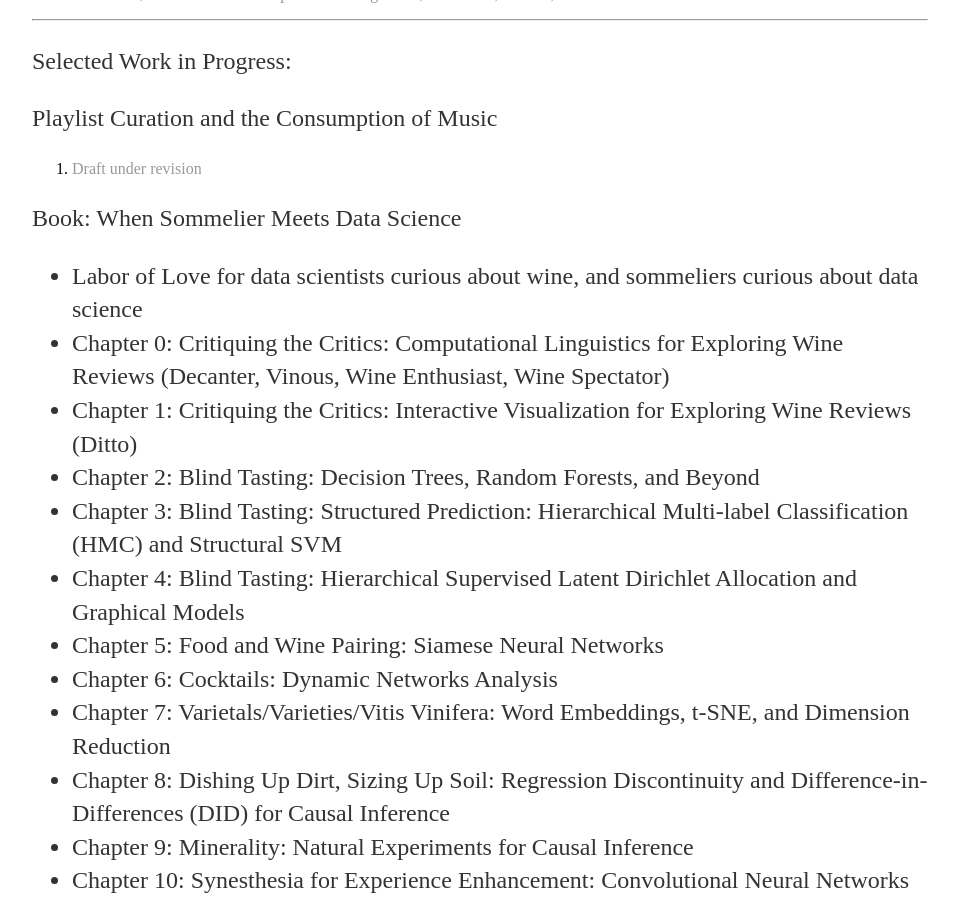
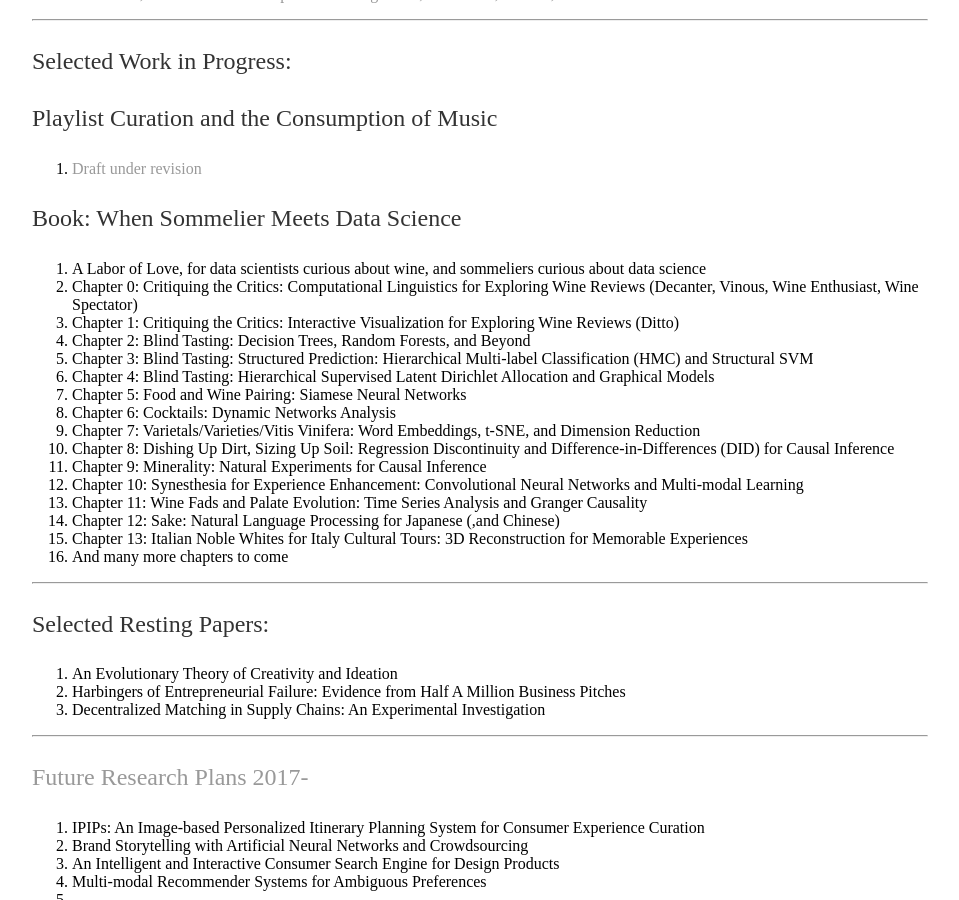
Before and after one commit to shenglih/shenglih.github.io, a Jekyll site: the page built from research/index.html, in a window 1280 px wide and 900 px high, scrolled down 1797 px. Shown: the whole window, without its empty margins (160-1119 px from the left). Built offline with Jekyll 4.4.1, drawn with Linux system fonts in a browser that asks for light colours.

Commit message:
Update index.html

```diff
--- a/research/index.html
+++ b/research/index.html
@@ -89,8 +89,8 @@
 	<li><a href="">Draft under revision</a></li>
 	</ol>
 	<p> Book: When Sommelier Meets Data Science </p>
-	<ul>
-	<li>Labor of Love for data scientists curious about wine, and sommeliers curious about data science
+	<ol>
+	<li>A Labor of Love, for data scientists curious about wine, and sommeliers curious about data science
 	<li>Chapter 0: Critiquing the Critics: Computational Linguistics for Exploring Wine Reviews (Decanter, Vinous, Wine Enthusiast, Wine Spectator)</li>
 	<li>Chapter 1: Critiquing the Critics: Interactive Visualization for Exploring Wine Reviews (Ditto)</li>
 	<li>Chapter 2: Blind Tasting: Decision Trees, Random Forests, and Beyond </li>
@@ -103,8 +103,10 @@
 	<li>Chapter 9: Minerality: Natural Experiments for Causal Inference </li>
 	<li>Chapter 10: Synesthesia for Experience Enhancement: Convolutional Neural Networks and Multi-modal Learning</li>
 	<li>Chapter 11: Wine Fads and Palate Evolution: Time Series Analysis and Granger Causality </li>
-		<li> And many more chapters to come </li>
-	</ul>
+	<li>Chapter 12: Sake: Natural Language Processing for Japanese (,and Chinese) </li>
+	<li>Chapter 13: Italian Noble Whites for Italy Cultural Tours: 3D Reconstruction for Memorable Experiences </li>
+	<li> And many more chapters to come </li>
+	</ol>
 
 	<hr>
 	<p> Selected Resting Papers: </p>
```
